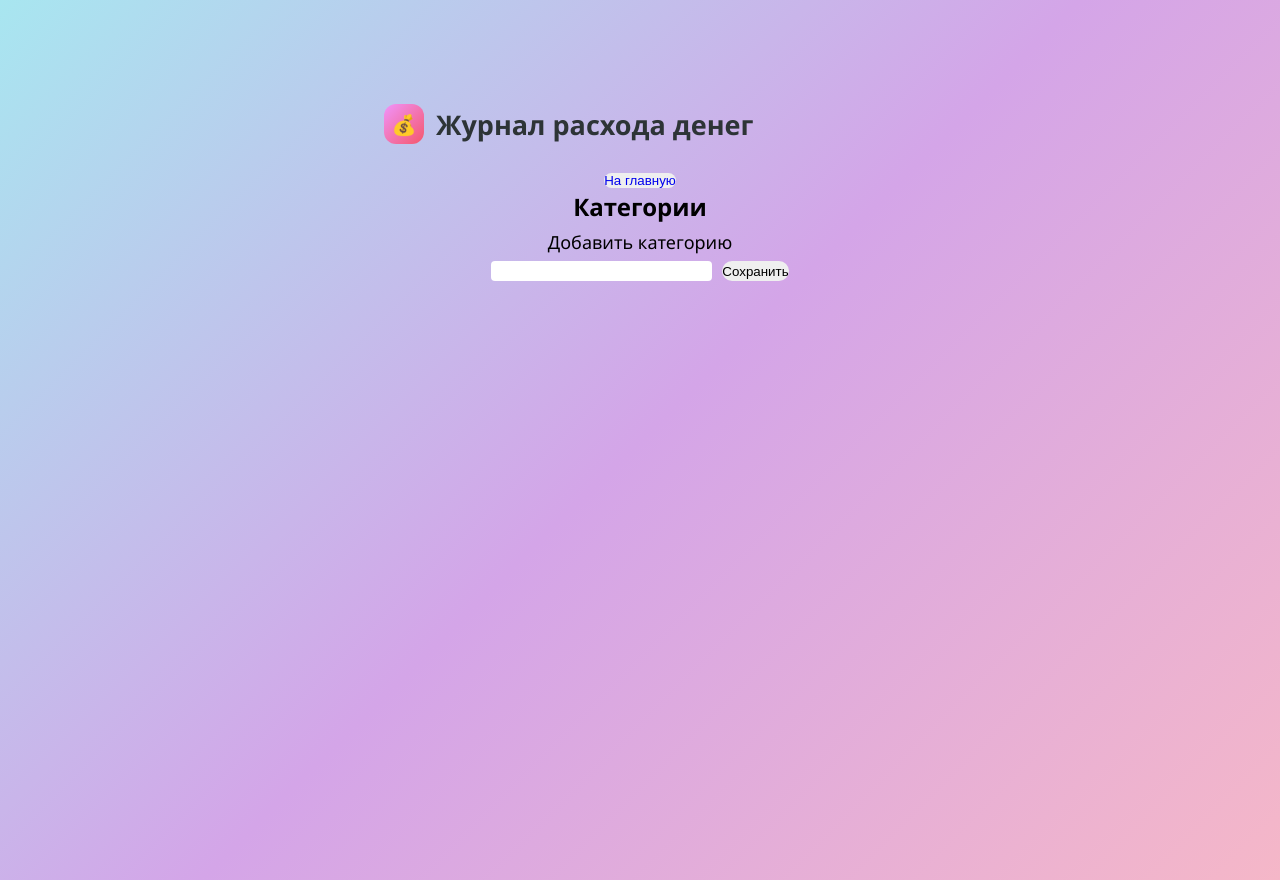
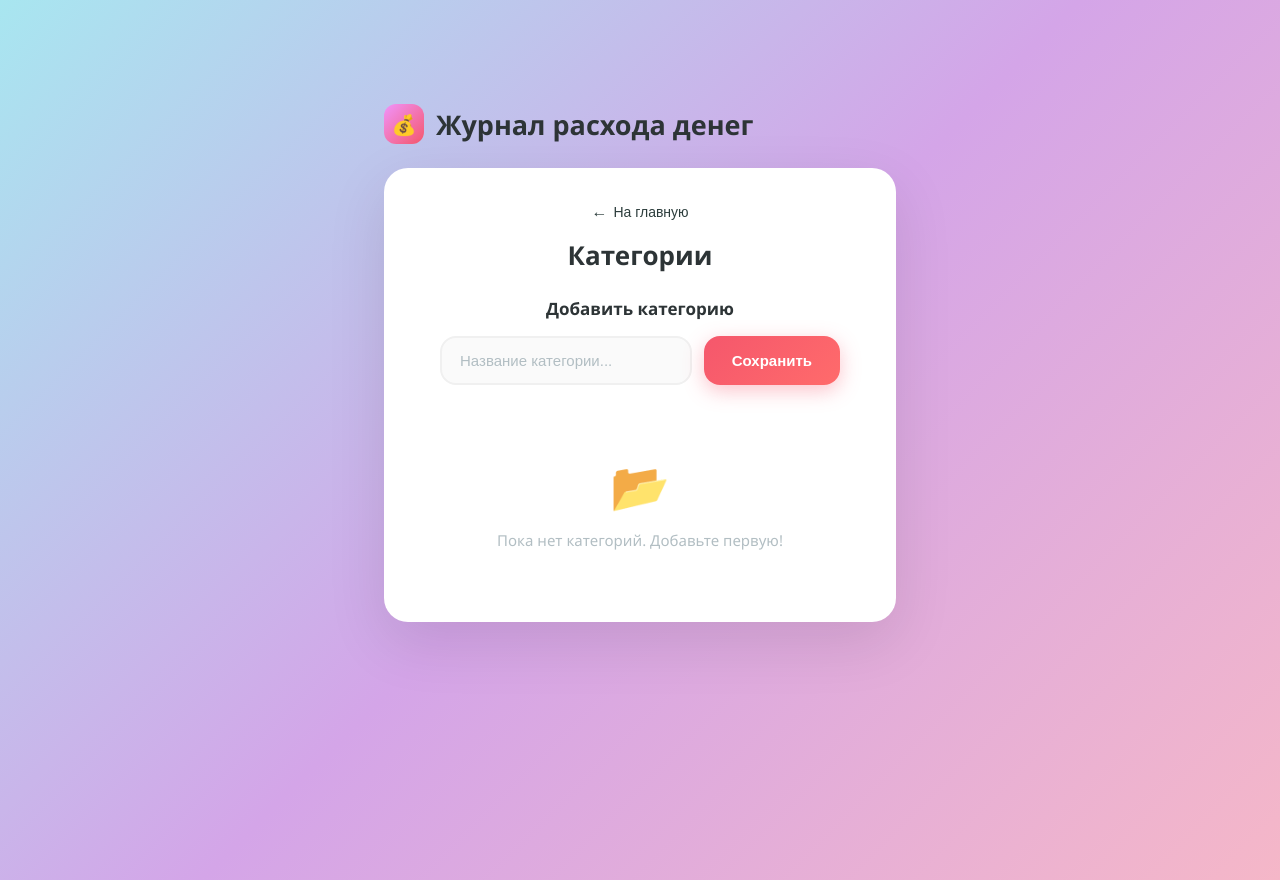
Before and after one commit to picell136/tracker-money_React, a React (Vite) app: page /tracker-money_React/categories in a window 1280 px wide. Built offline with nearby package versions, Linux system fonts and the light colour scheme.

Commit message:
chore: add .gitattributes to enforce LF line endings

```diff
--- a/src/components/categories/Categories.jsx
+++ b/src/components/categories/Categories.jsx
@@ -6,7 +6,7 @@ import styles from "../../styles/Categories.module.css";
 
 const Categories = () => {
     const [name, setName] = useState('')
-    const [listCategories, setListCategories] = useState(() => {                  // получаем массив значений
+    const [listCategories, setListCategories] = useState(() => {
         const saved = localStorage.getItem('categories');
         return saved ? JSON.parse(saved) : [];
         });
@@ -16,7 +16,7 @@ const Categories = () => {
 
         let updatedList;
 
-        if (name) { // если строка name не пустая, null или undefined, то будет записана категория
+        if (name) {
             updatedList = [  ...listCategories,
                                     {   categoriesName: name,
                                         creationTime: date.getTime(),
@@ -43,14 +43,12 @@ const Categories = () => {
     };
 
     const toggleIsEdit = (creationTime) => {
-        // Создаем новый массив, обновляя только нужный элемент
         const updatedList = listCategories.map(category => {
             if (category.creationTime === creationTime) {
                 return { ...category, isEdit: !category.isEdit };
             }
             return category;
         });
-        //Обновляем состояние и передаем в localStorage
         setListCategories(updatedList);
         localStorage.setItem(`categories`, JSON.stringify(updatedList));
     }
@@ -77,7 +75,7 @@ const Categories = () => {
                     </table>
 
     const listOfCategories = () => {
-        if (listCategories.length > 0){     // Проверка, что categories - это массив
+        if (listCategories.length > 0){
             return listCategories.map((category, i) =>
                 <tr key={i}>
                     <td>
@@ -112,7 +110,9 @@ const Categories = () => {
         }
     }
 
-    return <><div>
+return (
+    <div className={styles.pageWrapper}>
+        <div className={styles.card}>
             <button>
                 <NavLink to="/">На главную</NavLink>
             </button>
@@ -124,6 +124,7 @@ const Categories = () => {
                     <input
                         id="categoryName"
                         name="categoryName"
+                        placeholder="Название категории..."
                         value={name}
                         onChange={onNameChanged}
                     />
@@ -137,8 +138,16 @@ const Categories = () => {
             <div className={styles.table}>
                 {createTable()}
             </div>
+
+            {listCategories.length === 0 && (
+                <div className={styles.emptyState}>
+                    <div className={styles.emptyEmoji}>📂</div>
+                    <div>Пока нет категорий. Добавьте первую!</div>
                 </div>
-            </>
+            )}
+        </div>
+    </div>
+    )
 }
 
 export default Categories
--- a/src/styles/Categories.module.css
+++ b/src/styles/Categories.module.css
@@ -1,89 +1,263 @@
-.title {
-    margin: 7px;
-    font-size: large;
-    font-weight: 500;
+/* --- Общий фон и карточка --- */
+
+.card {
+    background: #ffffff;
+    border-radius: 24px;
+    box-shadow: 0 20px 60px rgba(0, 0, 0, 0.1);
+    width: 100%;
+    max-width: 520px;
+    padding: 32px 28px;
 }
 
+/* --- Кнопка "На главную" --- */
+.card > button {
+    background: none;
+    border: none;
+    padding: 0;
+    margin-bottom: 16px;
+}
+
+.card > button a {
+    color: #2c3d3c;
+    text-decoration: none;
+    font-size: 14px;
+    font-weight: 500;
+    transition: color 0.2s;
+    display: inline-flex;
+    align-items: center;
+    gap: 6px;
+}
+
+.card > button a:hover {
+    color: #88d8b0;
+}
+
+.card > button a::before {
+    content: "←";
+    font-size: 16px;
+}
+
+/* --- Заголовок --- */
+.card h2 {
+    font-size: 26px;
+    font-weight: 700;
+    color: #2d3436;
+    margin: 0 0 24px 0;
+    text-align: center;
+}
+
+/* --- Заголовок секции --- */
+.title {
+    margin: 7px 0 16px 0;
+    font-size: 17px;
+    font-weight: 700;
+    color: #2d3436;
+    text-align: center;
+}
+
+/* --- Поле ввода и кнопка --- */
 .inputButton {
     display: flex;
     justify-content: center;
-  align-items: center;
-  width: 100%;
+    margin-bottom: 28px;
 }
 
 .inputButton2 {
     display: flex;
-  justify-content: space-around;
-  width: 60%;
+    gap: 12px;
+    width: 100%;
+    max-width: 400px;
 }
 
 .inputButton2 input {
-  border: none;
-  border-radius: 4px;
-  font-size: 17px;
+    flex: 1;
+    padding: 14px 18px;
+    border: 2px solid #f0f0f0;
+    border-radius: 16px;
+    font-size: 15px;
+    outline: none;
+    transition: border-color 0.3s, background 0.3s;
+    background: #fafafa;
+    color: #2d3436;
 }
 
-
-.firstButton {
-  font-size: 17px;
-  padding: 5px;
-  cursor: pointer;
+.inputButton2 input:focus {
+    border-color: #f5b7c8;
+    background: #fff;
 }
 
-.secondButton {
-  font-size: 20px;
-  padding: 5px;
-  cursor: pointer;
+.inputButton2 input::placeholder {
+    color: #b2bec3;
 }
 
+.inputButton2 button {
+    padding: 14px 28px;
+    background: linear-gradient(135deg, #f5576c, #ff6b6b);
+    color: #fff;
+    border: none;
+    border-radius: 16px;
+    font-size: 15px;
+    font-weight: 600;
+    cursor: pointer;
+    transition: transform 0.2s, box-shadow 0.2s;
+    box-shadow: 0 6px 20px rgba(245, 87, 108, 0.35);
+    white-space: nowrap;
+}
 
-table {
-  margin: auto;
-  width: 100%;
+.inputButton2 button:hover {
+    transform: translateY(-2px);
+    box-shadow: 0 8px 25px rgba(245, 87, 108, 0.45);
+}
+
+.inputButton2 button:active {
+    transform: translateY(0);
+}
+
+/* --- Таблица --- */
+.table {
+    margin-top: 24px;
 }
 
 .border-none {
     border-collapse: collapse;
-  border: none;
-  margin-top: 10px;
-  padding: 15px;
-  font-size: 25px;
+    width: 100%;
+    background: #fff;
 }
 
-.table th {
-  padding: 5px;
-  border: 1px solid black;
+.border-none thead {
+    border-bottom: 3px solid #f0f0f0;
 }
 
-.border-none tr:first-child th {
-  border-top: none;
-}
-
-
-.border-none tr th:first-child {
-  border-left: none;
+.border-none th {
+    padding: 16px 12px;
+    text-align: left;
+    font-size: 15px;
+    font-weight: 700;
+    color: #2d3436;
+    border: none;
 }
 
 .border-none td {
-  border: 1px solid rgb(82, 82, 82);
-}
-
-.border-none tr:first-child td {
-  border-top: 3px solid black;
+    padding: 14px 12px;
+    border: none;
+    border-bottom: 1px solid #f0f0f0;
+    font-size: 15px;
+    color: #2d3436;
+    vertical-align: middle;
 }
 
 .border-none tr:last-child td {
     border-bottom: none;
 }
 
-.border-none tr td:first-child {
-  border-left: none;
+.border-none tr:hover td {
+    background: #f8f9fa;
 }
 
-.border-none tr td:last-child {
-  border-right: none;
+/* --- Инпут в таблице --- */
+.border-none td input {
+    width: 100%;
+    padding: 10px 14px;
+    border: 2px solid #f5b7c8;
+    border-radius: 12px;
+    font-size: 14px;
+    outline: none;
+    background: #fff;
+    color: #2d3436;
 }
 
-td {
+.border-none td span {
+    display: block;
+    padding: 8px 4px;
+}
+
+/* --- Кнопки редактировать/удалить --- */
+.firstButton,
+.secondButton {
+    cursor: pointer;
+    font-size: 13px;
+    font-weight: 600;
     text-align: center;
+    padding: 8px 12px !important;
+    border-radius: 8px;
+    transition: all 0.2s;
+    white-space: nowrap;
 }
+
+.firstButton {
+    color: #88d8b0;
+    background: rgba(136, 216, 176, 0.1);
+}
+
+.firstButton:hover {
+    background: rgba(136, 216, 176, 0.2);
+    color: #6bc49a;
+}
+
+.secondButton {
+    color: #ff6b6b;
+    background: rgba(255, 107, 107, 0.1);
+}
+
+.secondButton:hover {
+    background: rgba(255, 107, 107, 0.2);
+    color: #f5576c;
+}
+
+/* --- Пустое состояние --- */
+.emptyState {
+    text-align: center;
+    padding: 40px 20px;
+    color: #b2bec3;
+    font-size: 15px;
+}
+
+.emptyEmoji {
+    font-size: 48px;
+    margin-bottom: 12px;
+}
+
+/* --- Адаптивность --- */
+@media (max-width: 600px) {
+    .card {
+        padding: 24px 20px;
+    }
+
+    .card h2 {
+        font-size: 22px;
+    }
+
+    .inputButton2 {
+        flex-direction: column;
+    }
+
+    .inputButton2 button {
+        width: 100%;
+    }
+
+    .border-none {
+        font-size: 14px;
+    }
+
+    .firstButton,
+    .secondButton {
+        font-size: 12px;
+        padding: 6px 8px !important;
+    }
+}
+
+/* --- Анимация появления --- */
+@keyframes slideIn {
+    from {
+        opacity: 0;
+        transform: translateY(-10px);
+    }
+    to {
+        opacity: 1;
+        transform: translateY(0);
+    }
+}
+
+.border-none tbody tr {
+    animation: slideIn 0.3s ease;
+}
```
Lines whose indentation alone changed are shown as unchanged.
